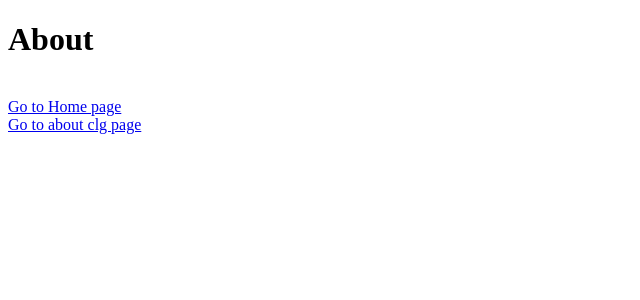
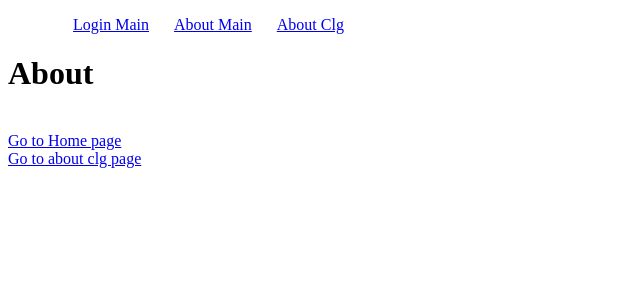
Before and after one commit to vjymisal0/nextjs_things, a Next.js app: page /about in a window 1280 px wide. Shown: the top 300 px of the page, without its empty margins (0-640 px from the left). Built offline with nearby package versions, Linux system fonts and the light colour scheme.

Commit message:
common layout

```diff
--- a/src/app/about/page.js
+++ b/src/app/about/page.js
@@ -6,9 +6,7 @@ const about = () => {
         <div>
             <h1>About</h1>
             <br />
-
             <Link href="/">Go to Home page</Link>
-
             <br />
             <Link href="/about/aboutclg">Go to about clg page</Link>
         </div>
--- a/src/app/layout.js
+++ b/src/app/layout.js
@@ -1,7 +1,25 @@
+import Link from "next/link";
+import "./login.css"
 export default function RootLayout({ children }) {
   return (
     <html lang="en">
-      <body>{children}</body>
+      <body>
+
+        <ul className="login-menu">
+          <li>
+            <Link href="/login">Login Main</Link>
+
+          </li>
+          <li>
+            <Link href="/about">About Main</Link>
+          </li>
+          <li>
+            <Link href="/about/aboutclg">About Clg</Link>
+          </li>
+        </ul>
+
+        {children}
+      </body>
     </html>
   )
 }
--- /dev/null
+++ b/src/app/login.css
@@ -0,0 +1,8 @@
+.login-menu {
+    display: flex;
+}
+
+.login-menu li {
+    margin-left: 25px;
+    list-style-type: none;
+}
```
